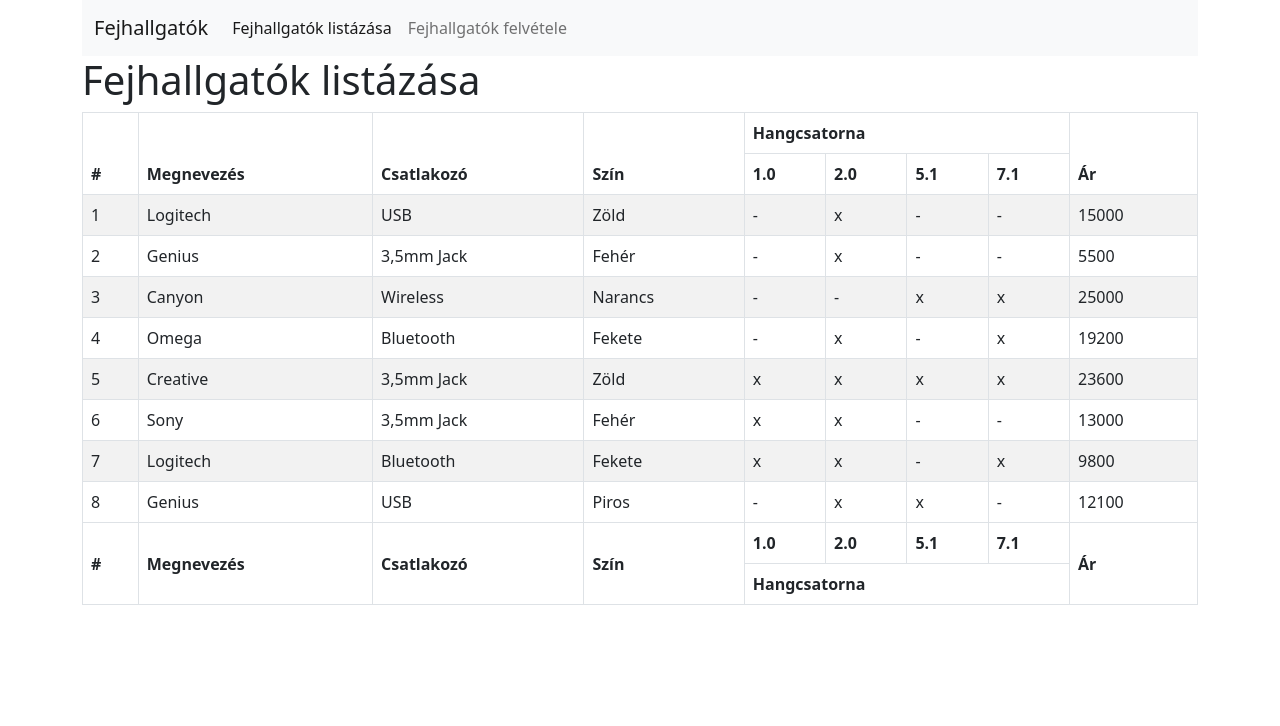
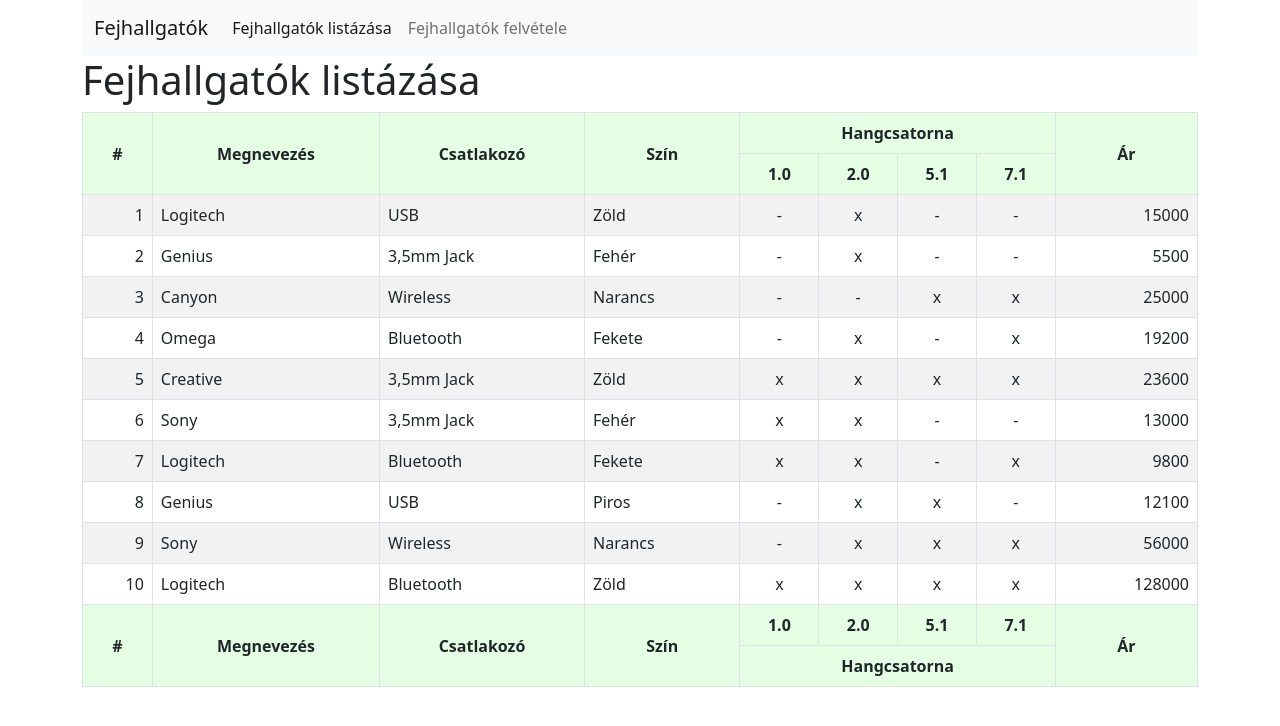
Before and after one commit to TLPLTSzft/TLPLTSzft_Fejhallgatok, a PHP site: page / in a window 1280 px wide. Shown: the top 726 px of the page. Run offline with PHP 8.4, Linux system fonts and the light colour scheme.

Commit message:
Tabla szinezes formazas

```diff
--- a/adatok.csv
+++ b/adatok.csv
@@ -6,3 +6,5 @@ Creative;jack;zold;x;x;x;x;23600
 Sony;jack;feher;x;x;-;-;13000
 Logitech;bluetooth;fekete;x;x;-;x;9800
 Genius;usb;piros;-;x;x;-;12100
+Sony;wireless;narancs;-;x;x;x;56000
+Logitech;bluetooth;zold;x;x;x;x;128000
--- a/index.php
+++ b/index.php
@@ -44,7 +44,7 @@
     ];
     ?>
     <table class="table table-striped table-bordered">
-      <thead>
+      <thead style="text-align: center; vertical-align: middle; background: rgba(0, 255, 0, 10%)">
         <tr>
           <th rowspan="2">#</th>
           <th rowspan="2">Megnevezés</th>
@@ -58,7 +58,7 @@
           <th>2.0</th>
           <th>5.1</th>
           <th>7.1</th>
-        <tr>
+        </tr>
       </thead>
       <tbody>
         <?php
@@ -68,7 +68,7 @@
           $i++;
           $adatok = explode(";", trim($sor)); ?>
           <tr>
-            <td><?php echo $i ?></td>
+            <td style="text-align: right;"><?php echo $i ?></td>
             <td><?php echo $adatok[0] ?></td>
             <?php switch ($adatok[1]) {
               case 'jack':
@@ -87,18 +87,18 @@
             ?>
             <td><?php echo $adatok[1] ?></td>
             <td><?php echo $szin_lista[$adatok[2]] ?></td>
-            <td><?php echo $adatok[3] ?></td>
-            <td><?php echo $adatok[4] ?></td>
-            <td><?php echo $adatok[5] ?></td>
-            <td><?php echo $adatok[6] ?></td>
-            <td><?php echo $adatok[7] ?></td>
+            <td style="text-align: center;"><?php echo $adatok[3] ?></td>
+            <td style="text-align: center;"><?php echo $adatok[4] ?></td>
+            <td style="text-align: center;"><?php echo $adatok[5] ?></td>
+            <td style="text-align: center;"><?php echo $adatok[6] ?></td>
+            <td style="text-align: right;"><?php echo $adatok[7] ?></td>
           </tr>
         <?php
         }
         fclose($file);
         ?>
       </tbody>
-      <tfoot>
+      <tfoot style="text-align: center; vertical-align: middle; background: rgba(0, 255, 0, 10%)">
         <tr>
           <th rowspan="2">#</th>
           <th rowspan="2">Megnevezés</th>
@@ -112,7 +112,7 @@
         </tr>
         <tr>
           <th colspan="4">Hangcsatorna</th>
-        <tr>
+        </tr>
       </tfoot>
     </table>
   </main>
```
Also changed, not shown: 1 other file.
